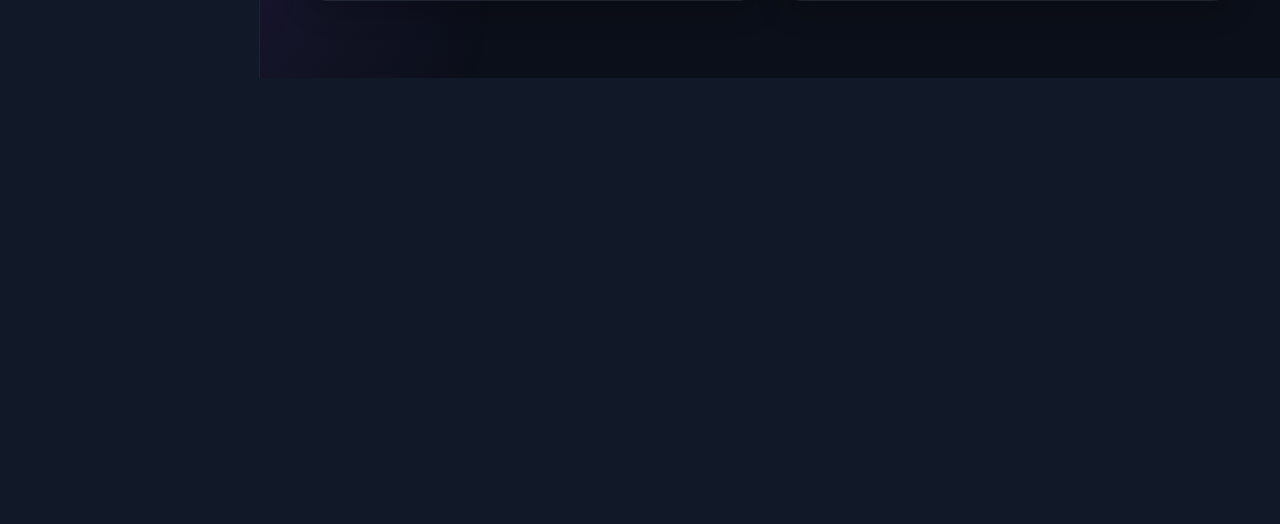
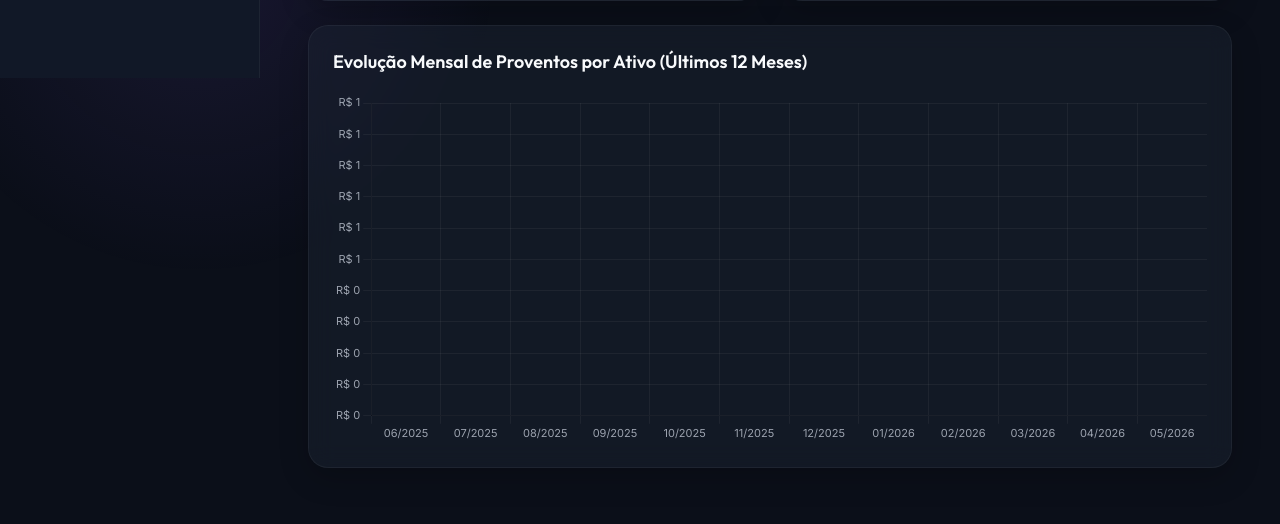
Before and after one commit to vitugrey/kallia-finanaca, a Django app: page /investimentos/ in a window 1280 px wide. Shown: the part 722-1246 px from the top of the page. Before the commit the page ends 800 px from the top, so only its background shows below. Run offline with Django 5.2, Linux system fonts and the light colour scheme; data that the repository does not hold is empty.

Commit message:
feat: add last 12-month stacked dividends bar chart with asset breakdown

```diff
--- a/investments/templates/investments/dashboard.html
+++ b/investments/templates/investments/dashboard.html
@@ -116,6 +116,16 @@
             </table>
         </div>
     </div>
+
+    <!-- Gráfico de Proventos nos Últimos 12 Meses (Empilhado por Ativo) -->
+    <div class="panel panel-wide">
+        <div class="panel-header">
+            <h3 class="panel-title">Evolução Mensal de Proventos por Ativo (Últimos 12 Meses)</h3>
+        </div>
+        <div style="height: 350px; position: relative;">
+            <canvas id="dividendsMonthlyChart"></canvas>
+        </div>
+    </div>
 </div>
 {% endblock %}
 
@@ -124,6 +134,8 @@
 <script>
     const allocationLabels = [{% for alloc in allocation %}'{{ alloc.name }}',{% endfor %}];
     const allocationData = [{% for alloc in allocation %}{{ alloc.value|stringformat:"f" }},{% endfor %}];
+    const dividendsMonthlyLabels = {{ bar_chart_labels|safe }};
+    const dividendsMonthlyDatasets = {{ bar_chart_datasets|safe }};
 </script>
 <script src="https://cdn.jsdelivr.net/npm/chart.js"></script>
 <script src="{% static 'js/investments_dashboard.js' %}"></script>
--- a/investments/views.py
+++ b/investments/views.py
@@ -84,6 +84,49 @@ def dashboard(request):
     ttm_dividends = Dividend.objects.filter(payment_date__gte=one_year_ago).aggregate(t=Sum('total_value'))['t'] or Decimal('0')
     dividend_yield_ttm = (ttm_dividends / total_patrimony * 100) if total_patrimony > 0 else 0
 
+    # 8. Gráfico de Proventos Mensais por Ativo (Últimos 12 meses)
+    today_date = date.today()
+    months = []
+    for i in range(11, -1, -1):
+        m = today_date.month - i
+        y = today_date.year
+        while m <= 0:
+            m += 12
+            y -= 1
+        months.append((y, m))
+
+    start_date = date(months[0][0], months[0][1], 1)
+    if months[-1][1] == 12:
+        end_date = date(months[-1][0], 12, 31)
+    else:
+        end_date = date(months[-1][0], months[-1][1] + 1, 1) - timedelta(days=1)
+
+    bar_chart_labels = [f"{m:02d}/{y}" for y, m in months]
+    month_to_idx = { (y, m): idx for idx, (y, m) in enumerate(months) }
+
+    asset_data = {}
+    dividends_in_period = Dividend.objects.filter(
+        payment_date__range=(start_date, end_date)
+    ).select_related('asset')
+
+    for d in dividends_in_period:
+        y = d.payment_date.year
+        m = d.payment_date.month
+        if (y, m) in month_to_idx:
+            idx = month_to_idx[(y, m)]
+            ticker = d.asset.ticker or d.asset.name
+            if ticker not in asset_data:
+                asset_data[ticker] = [0.0] * 12
+            asset_data[ticker][idx] += float(d.total_value)
+
+    bar_chart_datasets = []
+    for ticker, values in asset_data.items():
+        if any(values):
+            bar_chart_datasets.append({
+                'label': ticker,
+                'data': values
+            })
+
     context = {
         'portfolio': portfolio,
         'total_patrimony': total_patrimony,
@@ -94,6 +137,8 @@ def dashboard(request):
         'last_month_divs': last_month_divs,
         'dividend_yield_ttm': dividend_yield_ttm,
         'allocation': allocation,
+        'bar_chart_labels': json.dumps(bar_chart_labels),
+        'bar_chart_datasets': json.dumps(bar_chart_datasets),
     }
 
     return render(request, 'investments/dashboard.html', context)
--- a/static/js/investments_dashboard.js
+++ b/static/js/investments_dashboard.js
@@ -70,4 +70,122 @@ document.addEventListener("DOMContentLoaded", function() {
             }
         });
     }
+
+    // ==========================================================================
+    // GRÁFICO DE BARRAS EMPILHADAS (PROVENTOS MENSAIS POR ATIVO)
+    // ==========================================================================
+    const divMonthlyCanvas = document.getElementById('dividendsMonthlyChart');
+    if (divMonthlyCanvas && typeof dividendsMonthlyLabels !== 'undefined' && typeof dividendsMonthlyDatasets !== 'undefined') {
+        const ctx = divMonthlyCanvas.getContext('2d');
+
+        // Cores vibrantes e harmoniosas para os ativos
+        const chartColors = [
+            '#6366f1', // Indigo
+            '#3b82f6', // Azul
+            '#10b981', // Verde
+            '#f59e0b', // Laranja
+            '#8b5cf6', // Roxo
+            '#ef4444', // Vermelho
+            '#ec4899', // Rosa
+            '#14b8a6', // Teal
+            '#f43f5e', // Rose
+            '#06b6d4', // Cyan
+            '#84cc16', // Lime
+            '#a855f7', // Purple
+            '#64748b'  // Slate
+        ];
+
+        // Mapeia e colore cada dataset
+        const datasetsWithColors = dividendsMonthlyDatasets.map((dataset, idx) => {
+            const color = chartColors[idx % chartColors.length];
+            return {
+                label: dataset.label,
+                data: dataset.data,
+                backgroundColor: color,
+                hoverBackgroundColor: color,
+                borderRadius: 4,
+                borderSkipped: false
+            };
+        });
+
+        new Chart(ctx, {
+            type: 'bar',
+            data: {
+                labels: dividendsMonthlyLabels,
+                datasets: datasetsWithColors
+            },
+            options: {
+                responsive: true,
+                maintainAspectRatio: false,
+                plugins: {
+                    legend: {
+                        position: 'top',
+                        labels: {
+                            color: '#9ca3af',
+                            font: {
+                                family: "'Inter', sans-serif",
+                                size: 11
+                            },
+                            usePointStyle: true,
+                            boxWidth: 8,
+                            padding: 15
+                        }
+                    },
+                    tooltip: {
+                        backgroundColor: '#1f2937',
+                        titleColor: '#f3f4f6',
+                        bodyColor: '#d1d5db',
+                        borderColor: '#374151',
+                        borderWidth: 1,
+                        padding: 12,
+                        callbacks: {
+                            label: function(context) {
+                                let label = context.dataset.label || '';
+                                if (label) {
+                                    label += ': ';
+                                }
+                                if (context.raw !== null) {
+                                    label += new Intl.NumberFormat('pt-BR', { style: 'currency', currency: 'BRL' }).format(context.raw);
+                                }
+                                return label;
+                            }
+                        }
+                    }
+                },
+                scales: {
+                    x: {
+                        stacked: true,
+                        grid: {
+                            color: 'rgba(255, 255, 255, 0.05)',
+                            borderColor: 'transparent'
+                        },
+                        ticks: {
+                            color: '#9ca3af',
+                            font: {
+                                family: "'Inter', sans-serif",
+                                size: 11
+                            }
+                        }
+                    },
+                    y: {
+                        stacked: true,
+                        grid: {
+                            color: 'rgba(255, 255, 255, 0.05)',
+                            borderColor: 'transparent'
+                        },
+                        ticks: {
+                            color: '#9ca3af',
+                            font: {
+                                family: "'Inter', sans-serif",
+                                size: 11
+                            },
+                            callback: function(value) {
+                                return new Intl.NumberFormat('pt-BR', { style: 'currency', currency: 'BRL', maximumFractionDigits: 0 }).format(value);
+                            }
+                        }
+                    }
+                }
+            }
+        });
+    }
 });
```
